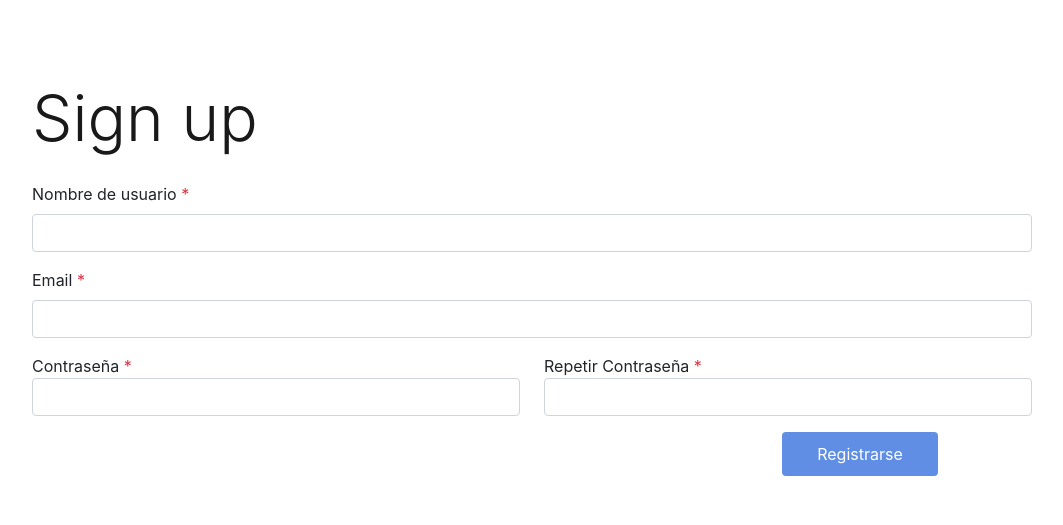
After one commit to Deg42/Fali-s-Kiriki, a PHP site: page /signup.php in a window 1280 px wide. The commit adds this page. Shown: the top 525 px of the page, without its empty margins (108-1171 px from the left). Run offline with PHP 8.4, Linux system fonts and the light colour scheme; some libraries are stand-ins or nearby versions.

Commit message:
Added user signup

```diff
--- /dev/null
+++ b/crud.php
@@ -0,0 +1,44 @@
+<?php
+function login()
+{
+    require_once('bd.php');
+    $sql = "SELECT username, email, password, reg_date, games_won FROM players WHERE username = :username";
+
+    $consulta = $bd->prepare($sql);
+    $consulta->execute(["username" => $_POST['username']]);
+    $usuario = $consulta->fetch();
+
+    if (!empty($usuario) and password_verify($_POST['password1'], $usuario['password'])) {
+        $_SESSION['username'] = $usuario['username'];
+        $_SESSION['email'] = $usuario['email'];
+        $_SESSION['reg_date'] = $usuario['reg_date'];
+        $_SESSION['games_won'] = $usuario['games_won'];
+        return true;
+    } else {
+        return $error = 'Usuario o clave incorrectos';
+    }
+}
+
+
+function signup()
+{
+    require_once('bd.php');
+    $sql = "INSERT INTO players (username, email, password, reg_date, games_won) VALUES (:username, :email, :password, :reg_date, :games_won)";
+
+    $consulta = $bd->prepare($sql);
+    $consulta->execute(
+        [
+            "username" => $_POST['username'],
+            "email" => $_POST['email'],
+            "password" => password_hash($_POST['password1'], PASSWORD_DEFAULT),
+            "reg_date" => (new \DateTime())->format('Y-m-d H:i:s'),
+            "games_won" => 0
+        ]
+    );
+
+    if ($consulta) {
+        header("Location:index.php");
+    } else {
+        return $error = 'Usuario o clave incorrectos';
+    }
+}
--- a/css/style-guide.css
+++ b/css/style-guide.css
@@ -185,7 +185,6 @@ xButtons
   border: none;
   box-shadow: none;
   border-radius: 0.25em;
-  font-size: 1.4rem;
   font-family: "Inter", "Open Sans", sans-serif;
   color: #ffffff;
   padding: 0.6em 2.2em;
@@ -226,12 +225,6 @@ xButtons
   color: #ffffff;
   background: #5f8ee4;
 }
-@media only screen and (min-width: 768px) {
-  .btn {
-    font-size: 1.6rem;
-  }
-}
-
 .cd-buttons .cd-box:nth-of-type(2) span {
   /* CSS class name color */
   color: #5f8ee4;
@@ -252,21 +245,10 @@ xIcons
 
 xForm
 
--------------------------------- */
-input[type="text"],
-select {
-  border: 1px solid #e6e6e6;
-  border-radius: 0.25em;
-  background: #ffffff;
-}
+------------------------------ */
 input[type="text"]:focus,
 select:focus {
   outline: none;
-}
-
-input[type="text"] {
-  padding: 0.6em 1em;
-  box-shadow: inset 1px 1px rgba(0, 0, 0, 0.03);
 }
 input[type="text"].success {
   border-color: #6fce72;
@@ -397,13 +379,8 @@ html * {
   -moz-osx-font-smoothing: grayscale;
 }
 
-html {
-  font-size: 62.5%;
-}
-
 body {
-  font-size: 1.6rem;
-  font-family: "Merriweather", serif;
+  font-family: "Inter", "Open Sans", sans-serif;;
 }
 
 a {
@@ -414,11 +391,10 @@ img {
   max-width: 100%;
 }
 
-input,
+label,
 textarea,
 select {
-  font-family: "Merriweather", serif;
-  font-size: 1.6rem;
+  font-family: "Inter", "Open Sans", sans-serif;
 }
 
 header {
@@ -970,7 +946,7 @@ section:nth-of-type(6) h2::before {
 
 /* ------------------------------- */
 
-.dice{
+.dice {
   width: 64px;
   height: 64px;
   background-size: 64px 64px;
--- a/rollDices.php
+++ b/rollDices.php
@@ -1,4 +1,6 @@
 <?php
+session_start();
+
 $dice1 = (rand(1, 6));
 $dice2 = (rand(1, 6));
 
--- /dev/null
+++ b/signup.php
@@ -0,0 +1,86 @@
+<?php
+session_start();
+require_once('crud.php');
+?>
+
+<!DOCTYPE html>
+<html lang="en">
+
+<head>
+    <!-- Required meta tags -->
+    <meta charset="utf-8" />
+    <meta name="viewport" content="width=device-width, initial-scale=1" />
+
+    <link rel="icon" type="image/x-icon" href="assets/icons/two-dices-alt.svg" />
+
+    <!-- Bootstrap CSS -->
+    <link href="https://cdn.jsdelivr.net/npm/bootstrap@5.0.2/dist/css/bootstrap.min.css" rel="stylesheet" integrity="sha384-EVSTQN3/azprG1Anm3QDgpJLIm9Nao0Yz1ztcQTwFspd3yD65VohhpuuCOmLASjC" crossorigin="anonymous" />
+    <link rel="stylesheet" href="css/style-guide.css" />
+
+    <title>Kiriki Web App</title>
+</head>
+
+<body>
+    <main>
+        <div class="container">
+            <h1>Sign up</h1>
+            <form role="form" id="register-form" method="POST">
+
+                <div class="mb-3">
+                    <label for="usuario" class="form-label">Nombre de usuario <span class="text-danger">*</span></label>
+                    <input type="text" class="form-control" id="username" name="username">
+                </div>
+                <div class="mb-3">
+                    <label for="email" class="form-label">Email <span class="text-danger">*</span></label>
+                    <input type="email" class="form-control" id="email" id="email" name="email">
+                </div>
+                <div class="mb-3 row">
+                    <div class="col-sm-6">
+                        <label>Contraseña <span class="text-danger">*</span></label>
+                        <input type="password" class="form-control" id="password1" name="password1">
+                    </div>
+                    <div class="col-sm-6">
+                        <label>Repetir Contraseña <span class="text-danger">*</span></label>
+                        <input type="password" class="form-control" id="password2" name="password2">
+
+                    </div>
+                </div>
+
+
+                <div class="col-lg-4 offset-lg-9 text-right mt-3">
+                    <button type="submit" class="btn btn-primary" name="Signup">Registrarse</button>
+                </div>
+
+            </form>
+        </div>
+    </main>
+
+    <?php
+    if (isset($_POST["Signup"])) {
+        signup();
+    }
+    ?>
+
+    <!-- Optional JavaScript; choose one of the two! -->
+
+    <!-- Option 1: Bootstrap Bundle with Popper -->
+    <script src="https://cdn.jsdelivr.net/npm/bootstrap@5.0.2/dist/js/bootstrap.bundle.min.js" integrity="sha384-MrcW6ZMFYlzcLA8Nl+NtUVF0sA7MsXsP1UyJoMp4YLEuNSfAP+JcXn/tWtIaxVXM" crossorigin="anonymous"></script>
+
+    <!-- Option 2: Separate Popper and Bootstrap JS -->
+    <!--
+    <script src="https://cdn.jsdelivr.net/npm/@popperjs/core@2.9.2/dist/umd/popper.min.js" integrity="sha384-IQsoLXl5PILFhosVNubq5LC7Qb9DXgDA9i+tQ8Zj3iwWAwPtgFTxbJ8NT4GN1R8p" crossorigin="anonymous"></script>
+    <script src="https://cdn.jsdelivr.net/npm/bootstrap@5.0.2/dist/js/bootstrap.min.js" integrity="sha384-cVKIPhGWiC2Al4u+LWgxfKTRIcfu0JTxR+EQDz/bgldoEyl4H0zUF0QKbrJ0EcQF" crossorigin="anonymous"></script>
+    -->
+
+    <!-- JQuery -->
+    <script src="js/jquery-3.6.0.min.js"></script>
+
+    <!-- Font Awesome Icons -->
+    <script src="https://kit.fontawesome.com/79f56e797f.js" crossorigin="anonymous"></script>
+
+    <script>
+
+    </script>
+</body>
+
+</html>
```
Also changed, not shown: bd.php (added, +14 -0 lines), index.php (renamed from index.html, +12 -2 lines), script.sql (added, +11 -0 lines), 1 other file.
